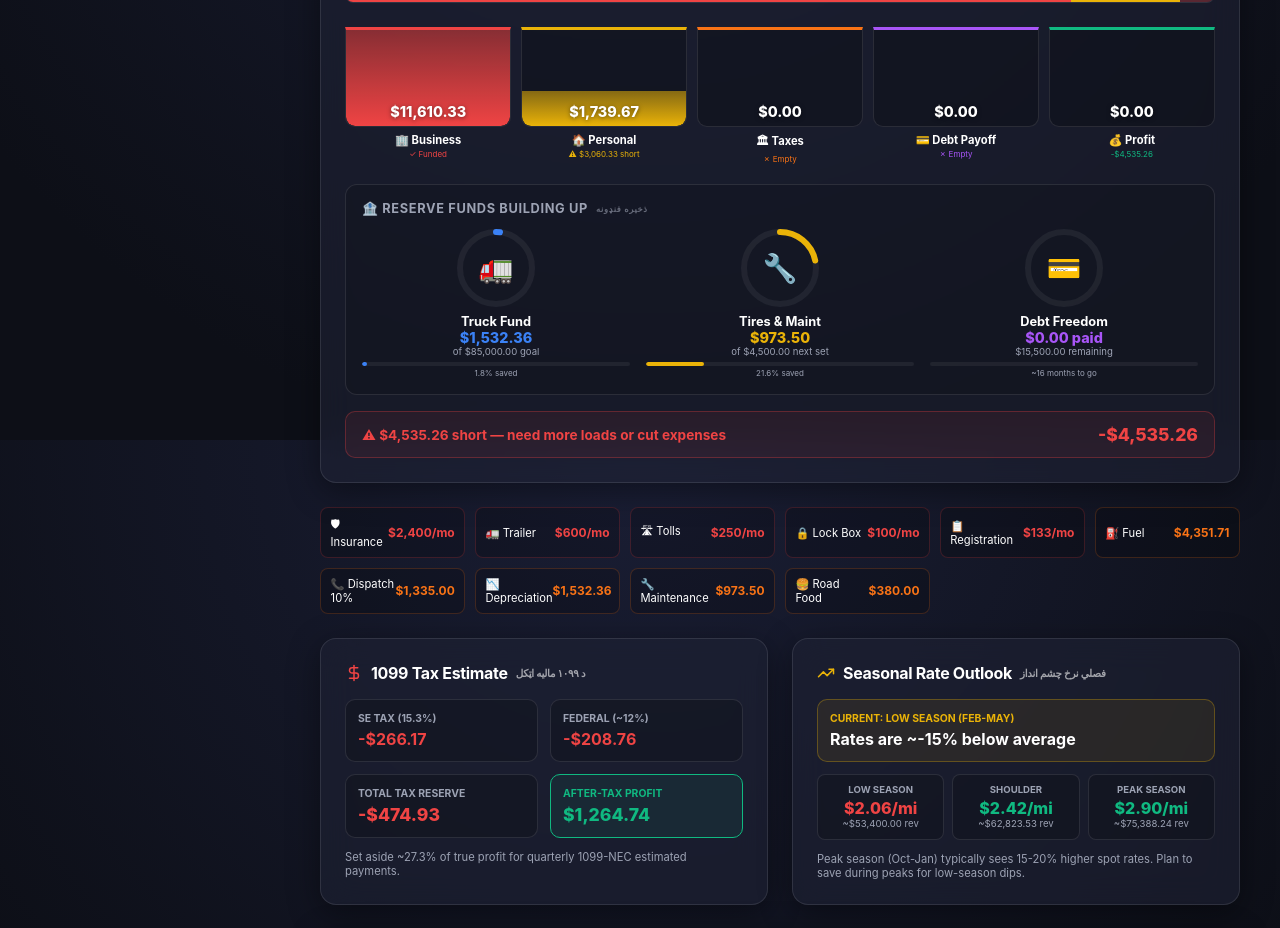
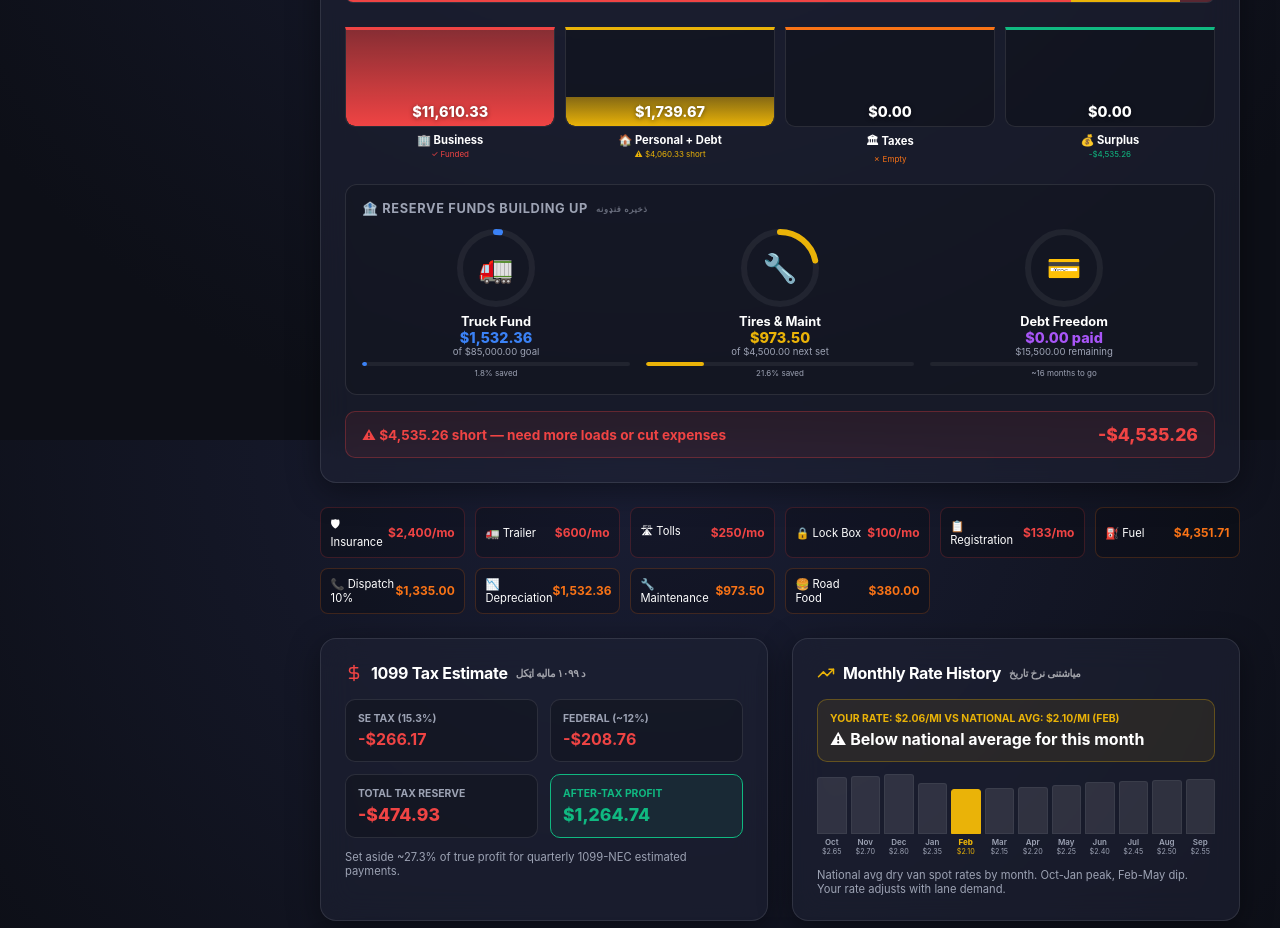
Before and after one commit to Chinadoc/Truck-tracker, a React (Vite) app: page / in a window 1280 px wide. Shown: the part 1160-2088 px from the top of the page. Built offline with nearby package versions, Linux system fonts and the light colour scheme.

Commit message:
Fix waterfall buckets, monthly rate history, debt in personal

```diff
--- a/src/App.tsx
+++ b/src/App.tsx
@@ -81,6 +81,7 @@ const PS: Record<string, string> = {
   'Seasonal Rate Outlook': 'فصلي نرخ چشم انداز',
   'Income vs Expenses (Monthly)': 'عاید مقابل لګښتونه (میاشتنی)',
   'Where Your Revenue Goes': 'ستاسو عاید چیرته ځي',
+  'Monthly Rate History': 'میاشتنی نرخ تاریخ',
 };
 const bi = (en: string) => <>{en} <span style={{ fontSize: '0.65em', opacity: 0.6, fontFamily: 'system-ui' }}>{PS[en] ?? ''}</span></>;
 
@@ -90,10 +91,14 @@ const FED_TAX_RATE = 0.12; // estimated federal bracket
 // const TOTAL_TAX_RATE = SE_TAX_RATE + FED_TAX_RATE; // ~27.3% - This is now defined above as a fixed value
 
 // Seasonal rate multipliers (spot market averages)
-const SEASONAL_RATES: Record<string, { label: string; multiplier: number; months: string }> = {
-  low: { label: 'Low Season (Feb-May)', multiplier: 0.85, months: '02,03,04,05' },
-  mid: { label: 'Shoulder (Jun-Sep)', multiplier: 1.0, months: '06,07,08,09' },
-  high: { label: 'Peak Season (Oct-Jan)', multiplier: 1.20, months: '10,11,12,01' },
+// Monthly historical average dry van rates ($/mi, national avg)
+const MONTHLY_AVG_RATES: Record<string, { rate: number; label: string }> = {
+  '01': { rate: 2.35, label: 'Jan' }, '02': { rate: 2.10, label: 'Feb' },
+  '03': { rate: 2.15, label: 'Mar' }, '04': { rate: 2.20, label: 'Apr' },
+  '05': { rate: 2.25, label: 'May' }, '06': { rate: 2.40, label: 'Jun' },
+  '07': { rate: 2.45, label: 'Jul' }, '08': { rate: 2.50, label: 'Aug' },
+  '09': { rate: 2.55, label: 'Sep' }, '10': { rate: 2.65, label: 'Oct' },
+  '11': { rate: 2.70, label: 'Nov' }, '12': { rate: 2.80, label: 'Dec' },
 };
 
 // Regional diesel prices ($/gal, Feb 2026 estimates)
@@ -393,15 +398,15 @@ function App() {
     const estimatedTax = Math.max(0, ownerOperatorTrueProfit) * TOTAL_TAX_RATE;
     const afterTaxProfit = ownerOperatorTrueProfit - estimatedTax;
     // Seasonal projections
-    const currentMonth = new Date().toISOString().substring(5, 7);
-    const currentSeason = Object.values(SEASONAL_RATES).find(s => s.months.includes(currentMonth)) ?? SEASONAL_RATES.mid;
+    const currentMonth = new Date().toISOString().slice(5, 7);
+    const currentMonthRate = MONTHLY_AVG_RATES[currentMonth] ?? MONTHLY_AVG_RATES['02'];
     const annualMilesProjection = totalMiles * (12 / Math.max(1, incomes.length > 0 ? new Set(incomes.map(i => i.date.substring(0, 7))).size : 1));
     return {
       totalMiles, expectedFuelCost, trackedFuelCost, maintReserve,
       vehicleDepreciation, totalHiddenCosts, ownerOperatorCashProfit,
       ownerOperatorTrueProfit, companyEquivalentEarnings,
       isBeatingCompanyRate: ownerOperatorTrueProfit > companyEquivalentEarnings,
-      estimatedTax, afterTaxProfit, currentSeason, annualMilesProjection,
+      estimatedTax, afterTaxProfit, currentMonthRate, annualMilesProjection,
     };
   }, [totalIncome, totalExpenses, totalMiles, expenses, incomes]);
 
@@ -771,19 +776,19 @@ function App() {
             {/* Revenue Waterfall — Money Flow Animation */}
             {(() => {
               const bizExpenses = totalExpenses + analysis.totalHiddenCosts;
-              const debtPayment = personalExpenses.find(p => p.category === 'Debt')?.monthlyAmount ?? 0;
-              const personalCosts = totalPersonalMonthly - debtPayment;
+              // Personal already includes debt ($5,800 has $1,000 debt inside)
+              // Show personal as the full amount; debt meter tracks payoff progress separately
+              const personalCosts = totalPersonalMonthly; // $5,800 total (rent+food+phone+debt)
               const taxCosts = analysis.estimatedTax;
               const afterBiz = totalIncome - bizExpenses;
               const afterPersonal = afterBiz - personalCosts;
               const afterTax = afterPersonal - taxCosts;
-              const afterDebt = afterTax - debtPayment;
+              const debtPayment = personalExpenses.find(p => p.category === 'Debt')?.monthlyAmount ?? 0;
               const buckets = [
                 { label: '🏢 Business', amount: bizExpenses, filled: Math.min(totalIncome, bizExpenses), color: '#ef4444', details: 'Fuel · Dispatch · Insurance · Trailer · Tolls', delay: '0s' },
-                { label: '🏠 Personal', amount: personalCosts, filled: Math.max(0, Math.min(afterBiz, personalCosts)), color: '#eab308', details: 'Housing · Family · Food · Utilities', delay: '0.4s' },
+                { label: '🏠 Personal + Debt', amount: personalCosts, filled: Math.max(0, Math.min(afterBiz, personalCosts)), color: '#eab308', details: `Housing · Food · ${formatCurrency(debtPayment)} debt included`, delay: '0.4s' },
                 { label: '🏛 Taxes', amount: taxCosts, filled: Math.max(0, Math.min(afterPersonal, taxCosts)), color: '#f97316', details: `SE ${(SE_TAX_RATE * 100).toFixed(0)}% + Fed ~${(FED_TAX_RATE * 100).toFixed(0)}%`, delay: '0.8s' },
-                { label: '💳 Debt Payoff', amount: debtPayment, filled: Math.max(0, Math.min(afterTax, debtPayment)), color: '#a855f7', details: `${formatCurrency(totalDebt)} remaining`, delay: '1.2s' },
-                { label: '💰 Profit', amount: Math.max(0, afterDebt), filled: Math.max(0, afterDebt), color: '#10b981', details: afterDebt >= 0 ? 'Savings & Growth' : 'In the red', delay: '1.6s' },
+                { label: '💰 Surplus', amount: Math.max(0, afterTax), filled: Math.max(0, afterTax), color: '#10b981', details: afterTax >= 0 ? 'Savings & Growth' : 'In the red', delay: '1.2s' },
               ];
 
               // Reserve fund targets — how much you SHOULD be saving
@@ -824,11 +829,11 @@ function App() {
                         <div key={i} style={{ width: `${pct}%`, background: b.color, display: 'flex', alignItems: 'center', justifyContent: 'center', fontSize: '0.55rem', fontWeight: 700, color: '#fff' }}>{pct > 8 ? `${pct.toFixed(0)}%` : ''}</div>
                       ) : null;
                     })}
-                    {afterDebt < 0 && <div style={{ flex: 1, background: 'rgba(239,68,68,0.3)', display: 'flex', alignItems: 'center', justifyContent: 'center', fontSize: '0.55rem', fontWeight: 700, color: 'var(--danger)' }}>DEFICIT</div>}
-                  </div>
-
-                  {/* Bucket columns — 5 */}
-                  <div className="grid-5" style={{ display: 'grid', gridTemplateColumns: 'repeat(5, 1fr)', gap: '0.6rem' }}>
+                    {afterTax < 0 && <div style={{ flex: 1, background: 'rgba(239,68,68,0.3)', display: 'flex', alignItems: 'center', justifyContent: 'center', fontSize: '0.55rem', fontWeight: 700, color: 'var(--danger)' }}>DEFICIT</div>}
+                  </div>
+
+                  {/* Bucket columns — 4 */}
+                  <div className="grid-4" style={{ display: 'grid', gridTemplateColumns: 'repeat(4, 1fr)', gap: '0.6rem' }}>
                     {buckets.map((b, i) => {
                       const fillPct = b.amount > 0 ? Math.min(100, (b.filled / b.amount) * 100) : 0;
                       const isFunded = b.filled >= b.amount && b.amount > 0;
@@ -843,7 +848,7 @@ function App() {
                           </div>
                           <div style={{ marginTop: '0.4rem', fontSize: '0.7rem', fontWeight: 700 }}>{b.label}</div>
                           <div style={{ fontSize: '0.5rem', color: b.color, marginTop: '0.15rem' }}>
-                            {isFunded ? '✓ Funded' : isPartial ? `⚠ ${formatCurrency(b.amount - b.filled)} short` : i === 4 ? (afterDebt >= 0 ? '✓ Take home' : formatCurrency(afterDebt)) : '✗ Empty'}
+                            {isFunded ? '✓ Funded' : isPartial ? `⚠ ${formatCurrency(b.amount - b.filled)} short` : i === 3 ? (afterTax >= 0 ? '✓ Take home' : formatCurrency(afterTax)) : '✗ Empty'}
                           </div>
                         </div>
                       );
@@ -895,11 +900,11 @@ function App() {
                   </div>
 
                   {/* Summary line */}
-                  <div style={{ marginTop: '1rem', padding: '0.75rem 1rem', background: afterDebt >= 0 ? 'rgba(16,185,129,0.08)' : 'rgba(239,68,68,0.08)', borderRadius: '10px', border: `1px solid ${afterDebt >= 0 ? 'rgba(16,185,129,0.3)' : 'rgba(239,68,68,0.3)'}`, display: 'flex', justifyContent: 'space-between', alignItems: 'center' }}>
-                    <span style={{ fontSize: '0.85rem', fontWeight: 700, color: afterDebt >= 0 ? 'var(--success)' : 'var(--danger)' }}>
-                      {afterDebt >= 0 ? '✓ All buckets funded — profit remaining' : `⚠ ${formatCurrency(Math.abs(afterDebt))} short — need more loads or cut expenses`}
+                  <div style={{ marginTop: '1rem', padding: '0.75rem 1rem', background: afterTax >= 0 ? 'rgba(16,185,129,0.08)' : 'rgba(239,68,68,0.08)', borderRadius: '10px', border: `1px solid ${afterTax >= 0 ? 'rgba(16,185,129,0.3)' : 'rgba(239,68,68,0.3)'}`, display: 'flex', justifyContent: 'space-between', alignItems: 'center' }}>
+                    <span style={{ fontSize: '0.85rem', fontWeight: 700, color: afterTax >= 0 ? 'var(--success)' : 'var(--danger)' }}>
+                      {afterTax >= 0 ? '✓ All buckets funded — surplus remaining' : `⚠ ${formatCurrency(Math.abs(afterTax))} short — need more loads or cut expenses`}
                     </span>
-                    <span style={{ fontSize: '1.1rem', fontWeight: 800, color: afterDebt >= 0 ? 'var(--success)' : 'var(--danger)' }}>{formatCurrency(afterDebt)}</span>
+                    <span style={{ fontSize: '1.1rem', fontWeight: 800, color: afterTax >= 0 ? 'var(--success)' : 'var(--danger)' }}>{formatCurrency(afterTax)}</span>
                   </div>
                 </div>
               );
@@ -954,30 +959,33 @@ function App() {
                 <div className="text-secondary" style={{ fontSize: '0.7rem', marginTop: '0.75rem' }}>Set aside ~{(TOTAL_TAX_RATE * 100).toFixed(1)}% of true profit for quarterly 1099-NEC estimated payments.</div>
               </div>
 
-              {/* Seasonal Projections */}
+              {/* Monthly Historical Rate Averages */}
               <div className="glass-panel" style={{ padding: '1.5rem' }}>
                 <h3 style={{ fontSize: '1rem', fontWeight: 700, marginBottom: '1rem', display: 'flex', alignItems: 'center', gap: '0.5rem' }}>
-                  <TrendingUp size={18} style={{ color: '#eab308' }} /> {bi('Seasonal Rate Outlook')}
+                  <TrendingUp size={18} style={{ color: '#eab308' }} /> {bi('Monthly Rate History')}
                 </h3>
                 <div style={{ background: 'rgba(234,179,8,0.08)', padding: '0.75rem', borderRadius: '10px', border: '1px solid rgba(234,179,8,0.3)', marginBottom: '0.75rem' }}>
-                  <div style={{ fontSize: '0.65rem', textTransform: 'uppercase', fontWeight: 700, color: '#eab308' }}>Current: {analysis.currentSeason.label}</div>
-                  <div style={{ fontWeight: 700, marginTop: '0.25rem' }}>Rates are ~{((analysis.currentSeason.multiplier - 1) * 100).toFixed(0)}% {analysis.currentSeason.multiplier >= 1 ? 'above' : 'below'} average</div>
-                </div>
-                <div style={{ display: 'grid', gridTemplateColumns: '1fr 1fr 1fr', gap: '0.5rem' }}>
-                  {Object.entries(SEASONAL_RATES).map(([key, s]) => {
-                    const avgRate = totalIncome / Math.max(1, totalMiles);
-                    const projRate = avgRate * s.multiplier / (analysis.currentSeason.multiplier || 1);
-                    const projRevenue = analysis.annualMilesProjection / 3 * projRate;
+                  <div style={{ fontSize: '0.65rem', textTransform: 'uppercase', fontWeight: 700, color: '#eab308' }}>Your Rate: ${(totalIncome / Math.max(1, totalMiles)).toFixed(2)}/mi vs National Avg: ${analysis.currentMonthRate.rate.toFixed(2)}/mi ({analysis.currentMonthRate.label})</div>
+                  <div style={{ fontWeight: 700, marginTop: '0.25rem' }}>{(totalIncome / Math.max(1, totalMiles)) >= analysis.currentMonthRate.rate ? '✓ You\'re above the national average' : '⚠ Below national average for this month'}</div>
+                </div>
+                <div style={{ display: 'grid', gridTemplateColumns: 'repeat(12, 1fr)', gap: '0.25rem' }}>
+                  {Object.entries(MONTHLY_AVG_RATES).map(([month, data]) => {
+                    const currentMonth = new Date().toISOString().slice(5, 7);
+                    const isCurrent = month === currentMonth;
+                    const maxRate = Math.max(...Object.values(MONTHLY_AVG_RATES).map(d => d.rate));
+                    const barPct = (data.rate / maxRate) * 100;
                     return (
-                      <div key={key} style={{ background: 'rgba(0,0,0,0.2)', padding: '0.6rem', borderRadius: '8px', border: '1px solid var(--border)', textAlign: 'center' }}>
-                        <div style={{ fontSize: '0.6rem', textTransform: 'uppercase', color: 'var(--text-secondary)', fontWeight: 700 }}>{s.label.split('(')[0]}</div>
-                        <div style={{ fontSize: '1rem', fontWeight: 800, color: s.multiplier >= 1 ? 'var(--success)' : 'var(--danger)', marginTop: '0.2rem' }}>${projRate.toFixed(2)}/mi</div>
-                        <div style={{ fontSize: '0.6rem', color: 'var(--text-secondary)' }}>~{formatCurrency(projRevenue)} rev</div>
+                      <div key={month} style={{ textAlign: 'center' }}>
+                        <div style={{ height: '60px', position: 'relative', display: 'flex', alignItems: 'flex-end' }}>
+                          <div style={{ width: '100%', height: `${barPct}%`, background: isCurrent ? '#eab308' : 'rgba(255,255,255,0.1)', borderRadius: '3px 3px 0 0', border: isCurrent ? '1px solid #eab308' : '1px solid rgba(255,255,255,0.05)', transition: 'height 1s ease-out' }} />
+                        </div>
+                        <div style={{ fontSize: '0.5rem', fontWeight: isCurrent ? 800 : 600, color: isCurrent ? '#eab308' : 'var(--text-secondary)', marginTop: '0.2rem' }}>{data.label}</div>
+                        <div style={{ fontSize: '0.45rem', color: isCurrent ? '#eab308' : 'var(--text-secondary)' }}>${data.rate.toFixed(2)}</div>
                       </div>
                     );
                   })}
                 </div>
-                <div className="text-secondary" style={{ fontSize: '0.7rem', marginTop: '0.75rem' }}>Peak season (Oct-Jan) typically sees 15-20% higher spot rates. Plan to save during peaks for low-season dips.</div>
+                <div className="text-secondary" style={{ fontSize: '0.7rem', marginTop: '0.75rem' }}>National avg dry van spot rates by month. Oct-Jan peak, Feb-May dip. Your rate adjusts with lane demand.</div>
               </div>
             </div>
 
```
